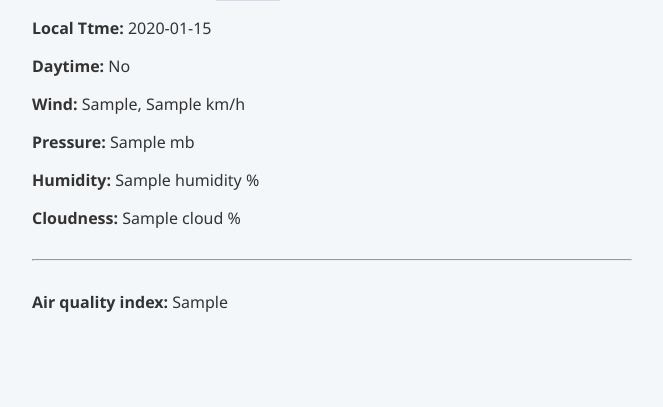
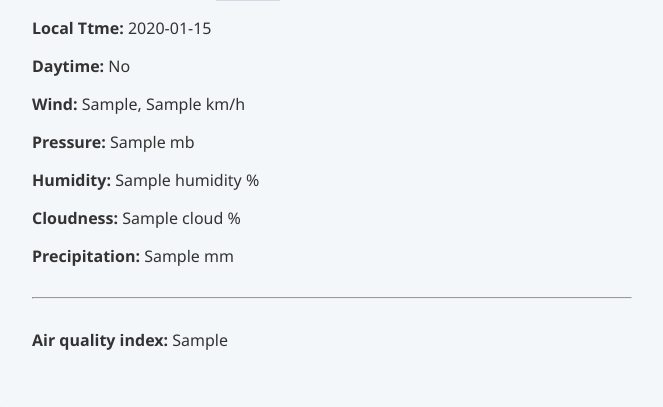
Before and after one commit to boskops/weather-api, a FastAPI app: template templates/index.html in a window 1280 px wide. Shown: the part 587-994 px from the top of the page, without its empty margins (308-971 px from the left). Before the commit the page ends 899 px from the top, so only its background shows below. Run offline with FastAPI, Linux system fonts and the light colour scheme; the template is opened without the code that fills it: most values are stand-ins (such as "Sample title", 1, 10 or a date in 2020); grey boxes marked "Sample" are stand-in pictures.

Commit message:
Added precipitation field.

```diff
--- a/templates/index.html
+++ b/templates/index.html
@@ -33,6 +33,7 @@
   <p><strong>Pressure:</strong> {{ data.current.pressure_mb }} mb</p>
   <p><strong>Humidity:</strong> {{ data.current.humidity }} %</p>
   <p><strong>Cloudness:</strong> {{ data.current.cloud }} %</p>
+  <p><strong>Precipitation:</strong> {{ data.current.precip_mm }} mm</p>
   <hr>
   <p><strong>Air quality index:</strong> {{ data.current.air_quality["us-epa-index"] }}</p>
   {% endif %}
```
